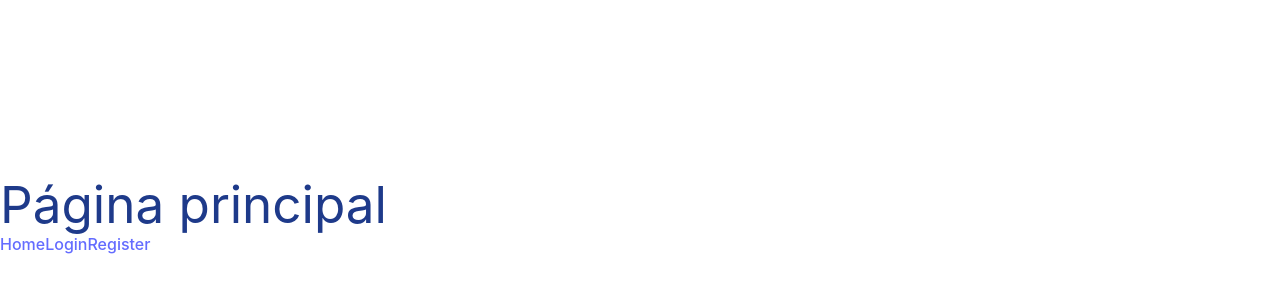
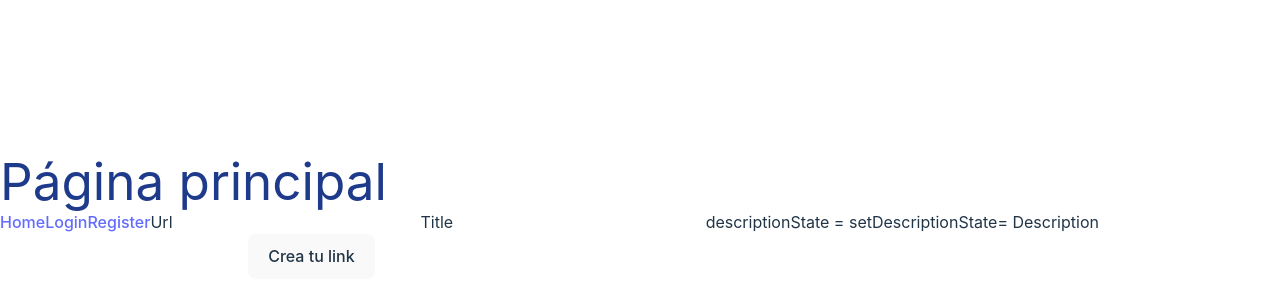
Before and after one commit to GuillermoGCP/Social-Links, a React (Vite) app: page / in a window 1280 px wide. Shown: the part 184-484 px from the top of the page. Built offline with nearby package versions, Linux system fonts and the light colour scheme.

Commit message:
crtear componente de creacion de link

```diff
--- a/src/components/ButtonForm.jsx
+++ b/src/components/ButtonForm.jsx
@@ -1,8 +1,9 @@
 import PropTypes from "prop-types";
-const ButtonForm = ({ handler }) => {
-  return <button onClick={handler}>Enviar</button>;
+const ButtonForm = ({ handler, children }) => {
+  return <button onClick={handler}>{children}</button>;
 };
 ButtonForm.propTypes = {
   handler: PropTypes.func,
+  children: PropTypes.node,
 };
 export default ButtonForm;
--- /dev/null
+++ b/src/components/InputUrl.jsx
@@ -0,0 +1,22 @@
+import PropTypes from "prop-types";
+const InputUrl = ({ urlState, setUrlState, children }) => {
+  return (
+    <>
+      <label htmlFor="inputUrl">{children}</label>
+      <input
+        type="url"
+        id="inputUrl"
+        value={urlState}
+        onChange={(e) => {
+          setUrlState(e.target.value);
+        }}
+      />
+    </>
+  );
+};
+InputUrl.propTypes = {
+  urlState: PropTypes.string,
+  setUrlState: PropTypes.func,
+  children: PropTypes.node,
+};
+export default InputUrl;
--- a/src/components/NameForm.jsx
+++ b/src/components/NameForm.jsx
@@ -1,9 +1,9 @@
 import PropTypes from "prop-types";
-const NameForm = ({ name, setName }) => {
+const NameForm = ({ name, setName, children }) => {
   return (
     <>
       <label className="border-red-600" htmlFor="name">
-        Nombre
+        {children}
       </label>
       <input
         type="text"
@@ -19,5 +19,6 @@ const NameForm = ({ name, setName }) => {
 NameForm.propTypes = {
   name: PropTypes.string,
   setName: PropTypes.func,
+  children: PropTypes.node,
 };
 export default NameForm;
--- /dev/null
+++ b/src/components/PostLink.jsx
@@ -0,0 +1,59 @@
+import NameForm from "./NameForm";
+import InputUrl from "./InputUrl";
+import ButtonForm from "./ButtonForm";
+import React, { useContext } from "react";
+import { toast } from "react-toastify";
+import useApiRequest from "../hooks/useApiRequest";
+import { tokenContext } from "../contexs/tokenContext";
+
+const PostLink = () => {
+  const url = import.meta.env.VITE_SERVER_URL + "links";
+  const [urlState, setUrlState] = React.useState("");
+  const [titleState, setTitleState] = React.useState("");
+  const [descriptionState, setDescriptionState] = React.useState("");
+  const onSuccess = (data) => {
+    toast.success(data.message);
+    setUrlState("");
+    setTitleState("");
+    setDescriptionState("");
+  };
+
+  const onError = (error) => {
+    toast.error(error.error);
+    setUrlState("");
+    setTitleState("");
+    setDescriptionState("");
+  };
+  const { fetchData } = useApiRequest();
+  const { tokenState } = useContext(tokenContext);
+  const linkHandler = (e) => {
+    e.preventDefault();
+    const urlData = {
+      method: "POST",
+      headers: {
+        "Content-Type": "application/json",
+        Authorization: tokenState,
+      },
+      body: JSON.stringify({ setUrlState, setTitleState, setDescriptionState }),
+    };
+    fetchData(url, urlData, onSuccess, onError);
+  };
+  return (
+    <>
+      <InputUrl urlState={urlState} setUrlState={setUrlState}>
+        Url
+      </InputUrl>
+      <NameForm titleState={titleState} setTitleState={setTitleState}>
+        Title
+      </NameForm>
+      <NameForm>
+        {" "}
+        descriptionState ={descriptionState} setDescriptionState=
+        {setDescriptionState} Description
+      </NameForm>
+      <ButtonForm handler={linkHandler}>Crea tu link</ButtonForm>
+    </>
+  );
+};
+
+export default PostLink;
--- a/src/pages/Home.jsx
+++ b/src/pages/Home.jsx
@@ -1,9 +1,11 @@
 import Navigation from "../components/Navigation";
+import PostLink from "../components/PostLink";
 const Home = () => {
   return (
     <>
       <h1 className="text-blue-900">Página principal</h1>
       <Navigation />
+      <PostLink />
     </>
   );
 };
--- a/src/pages/Login.jsx
+++ b/src/pages/Login.jsx
@@ -12,7 +12,7 @@ const Login = () => {
       <Navigation />
       <EmailForm email={email} setEmail={setEmail} />
       <PasswordForm password={password} setPassword={setPassword} />
-      <ButtonForm handler={loginHandler} />
+      <ButtonForm handler={loginHandler}>Iniciar sesión</ButtonForm>
     </>
   );
 };
--- a/src/pages/Register.jsx
+++ b/src/pages/Register.jsx
@@ -20,10 +20,12 @@ const Register = () => {
     <>
       <Navigation />
       <form>
-        <NameForm name={name} setName={setName} />
+        <NameForm name={name} setName={setName}>
+          Name
+        </NameForm>
         <EmailForm email={email} setEmail={setEmail} />
         <PasswordForm password={password} setPassword={setPassword} />
-        <ButtonForm handler={handleRegisterSubmit} />
+        <ButtonForm handler={handleRegisterSubmit}>Regístrate</ButtonForm>
       </form>
     </>
   );
```
